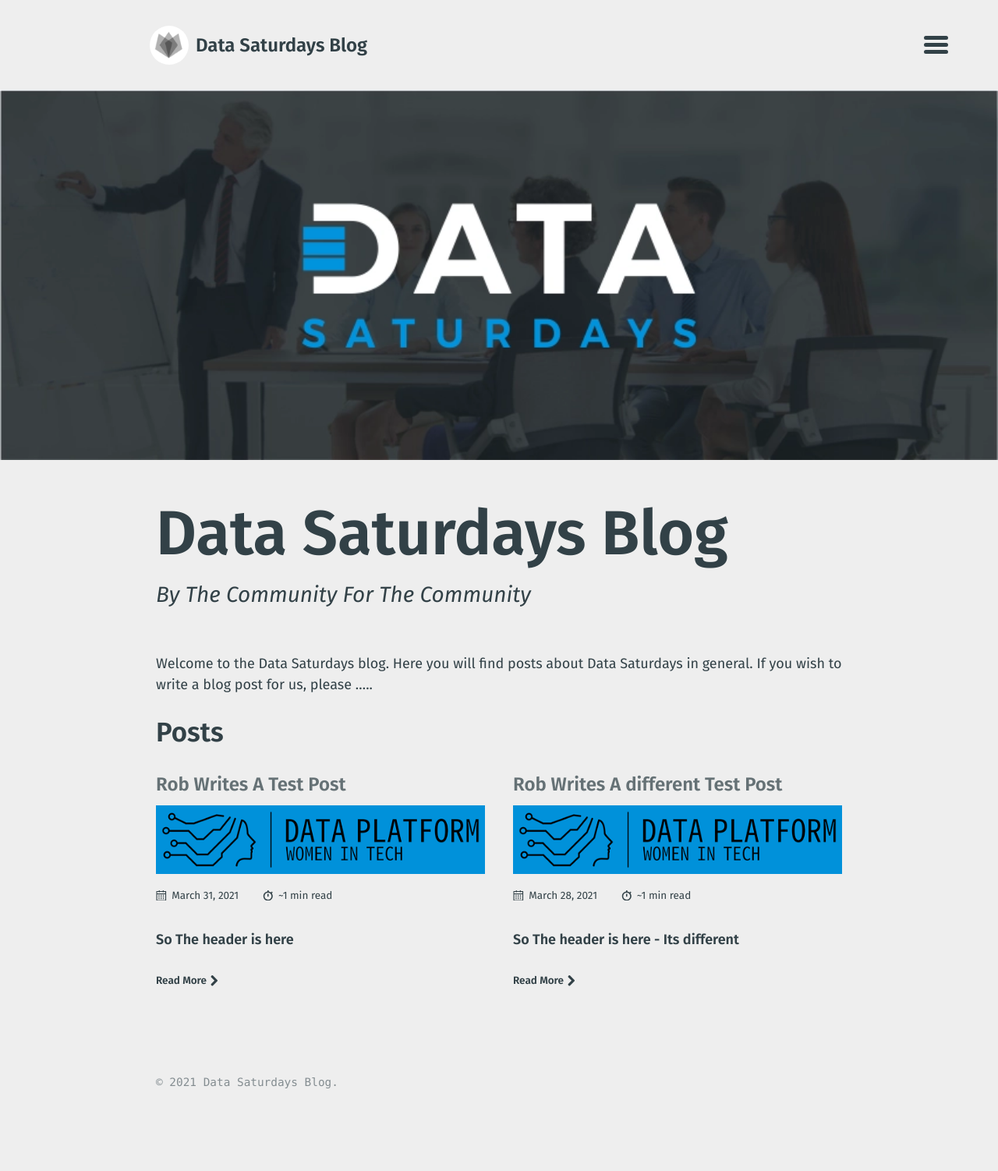
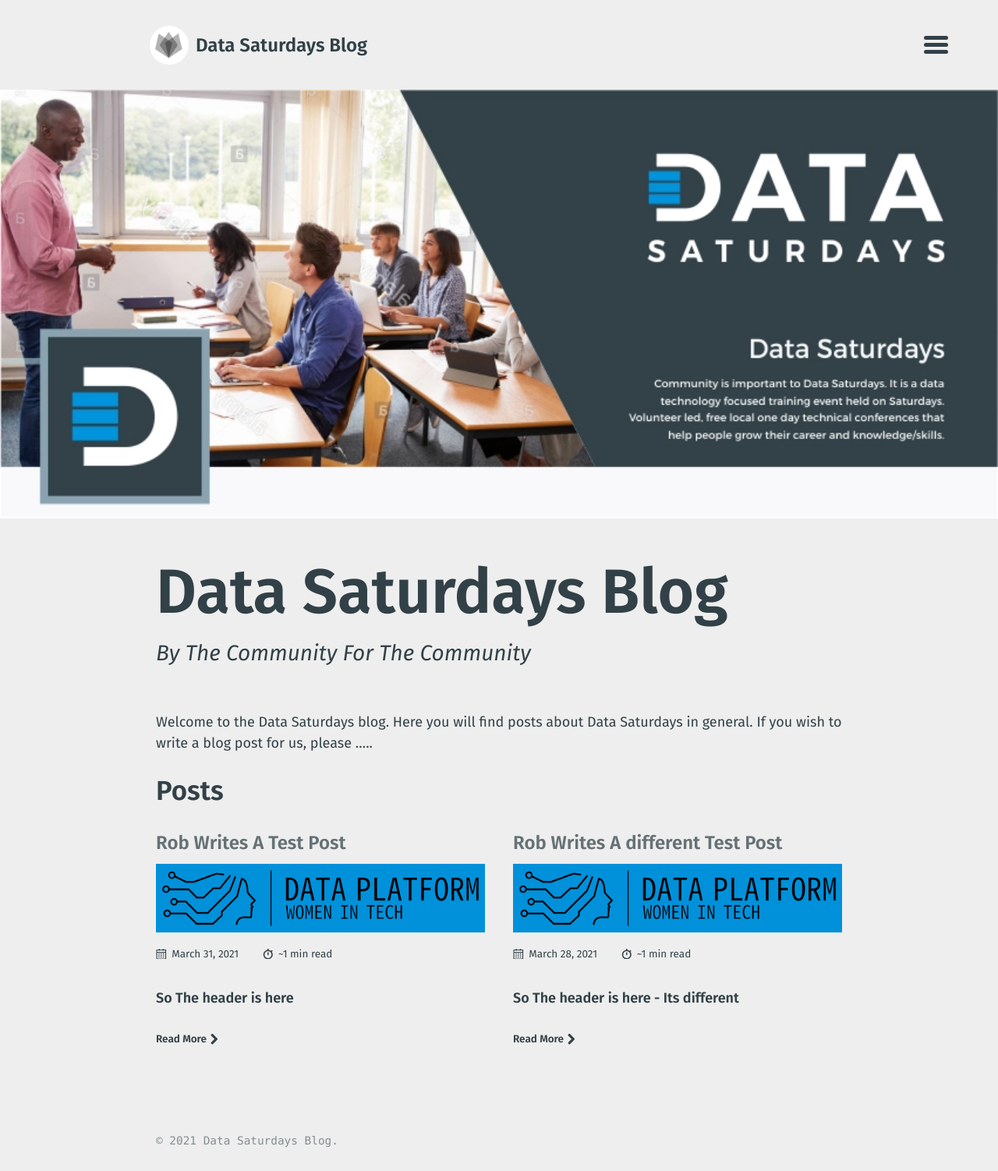
Before and after one commit to dataplat/datasaturdays-blog, a Jekyll site: the page built from index.md, in a window 1280 px wide. Shown: the whole page at 78% size. Built offline with Jekyll 4.4.1, drawn with Linux system fonts in a browser that asks for light colours; before the commit the page ends 1427 px from its top, so only the background shows below that.

Commit message:
change the picture again

```diff
--- a/index.md
+++ b/index.md
@@ -3,7 +3,7 @@
 entries_layout: grid
 title: Data Saturdays Blog
 sub_title: By The Community For The Community
-image: /assets/img/logos/ds1.png
+image: /assets/img/logos/ds3.png
 ---
 
 Welcome to the Data Saturdays blog. Here you will find posts about Data Saturdays in general. If you wish to write a blog post for us, please .....
```
Also changed, not shown: assets/img/logos/ds3.png (added).
